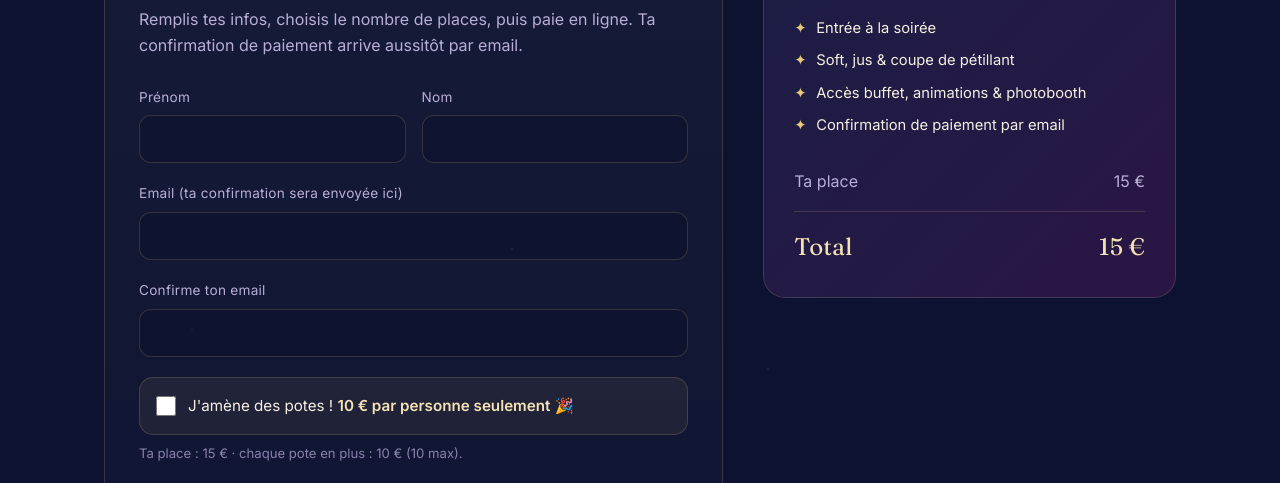
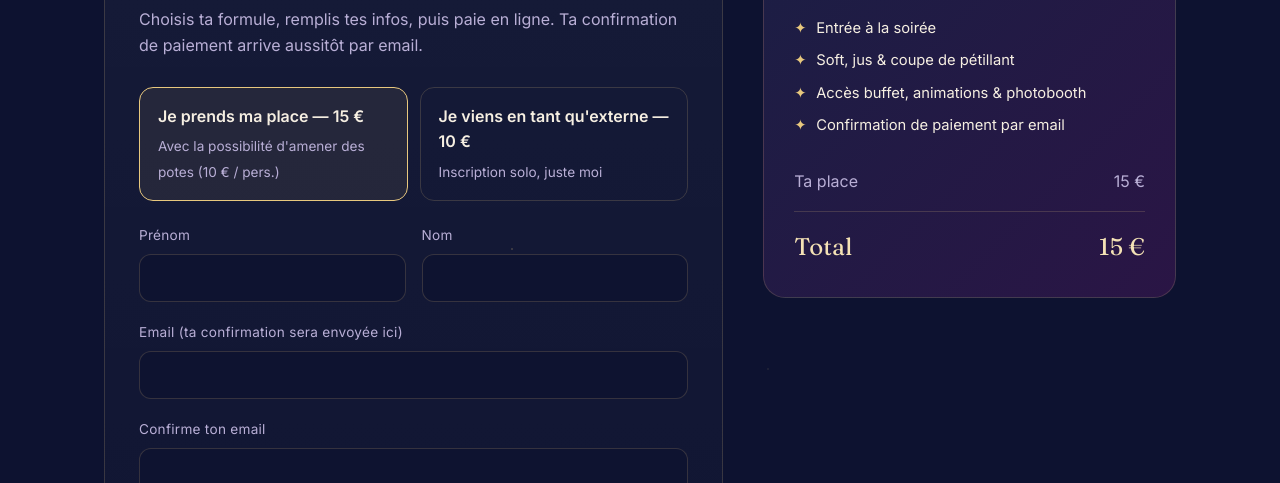
Before and after one commit to Jaammhhh/bal-de-promo-ifsi, a website: page reservation.html in a window 1280 px wide. Shown: the part 311-794 px from the top of the page. Drawn offline with Linux system fonts and the light colour scheme.

Commit message:
Add files via upload

```diff
--- a/reservation.html
+++ b/reservation.html
@@ -9,6 +9,17 @@
   <link rel="preconnect" href="https://fonts.gstatic.com" crossorigin />
   <link href="https://fonts.googleapis.com/css2?family=Fraunces:ital,opsz,wght@0,9..144,400;0,9..144,500;0,9..144,600;1,9..144,400&family=Inter:wght@400;500;600&display=swap" rel="stylesheet" />
   <link rel="stylesheet" href="css/style.css" />
+  <style>
+    /* Choix du type de réservation */
+    .type-resa { display: grid; grid-template-columns: 1fr 1fr; gap: 12px; margin-bottom: 24px; }
+    .type-opt { cursor: pointer; position: relative; }
+    .type-opt input { position: absolute; opacity: 0; pointer-events: none; }
+    .type-card { display: block; border: 1px solid var(--ligne); border-radius: 14px; padding: 16px 18px; transition: border-color .2s, background .2s; height: 100%; }
+    .type-card b { display: block; color: var(--creme); margin-bottom: 4px; }
+    .type-card span { color: var(--lavande); font-size: .85rem; }
+    .type-opt input:checked + .type-card { border-color: var(--or); background: rgba(232,200,126,.08); }
+    @media (max-width: 860px) { .type-resa { grid-template-columns: 1fr; } }
+  </style>
 </head>
 <body>
   <div class="banner">🎟️ Réservations ouvertes — Places limitées, ne tarde pas !</div>
@@ -33,9 +44,27 @@
       <div class="form-card">
         <p class="eyebrow">Réservation</p>
         <h2 class="serif">Réserve ta place</h2>
-        <p>Remplis tes infos, choisis le nombre de places, puis paie en ligne. Ta confirmation de paiement arrive aussitôt par email.</p>
+        <p>Choisis ta formule, remplis tes infos, puis paie en ligne. Ta confirmation de paiement arrive aussitôt par email.</p>
 
         <form id="resa-form" novalidate>
+          <!-- choix du type -->
+          <div class="type-resa">
+            <label class="type-opt">
+              <input type="radio" name="type" value="place" checked />
+              <span class="type-card">
+                <b>Je prends ma place — 15 €</b>
+                <span>Avec la possibilité d'amener des potes (10 € / pers.)</span>
+              </span>
+            </label>
+            <label class="type-opt">
+              <input type="radio" name="type" value="externe" />
+              <span class="type-card">
+                <b>Je viens en tant qu'externe — 10 €</b>
+                <span>Inscription solo, juste moi</span>
+              </span>
+            </label>
+          </div>
+
           <div class="row2">
             <div class="field">
               <label for="prenom">Prénom</label>
@@ -56,6 +85,8 @@
             <input type="email" id="email2" name="email2" required />
           </div>
 
+          <!-- section potes : visible seulement pour "Je prends ma place" -->
+          <div id="potes-section">
             <div class="potes-toggle">
               <input type="checkbox" id="avec-potes" />
               <label for="avec-potes">J'amène des potes ! <b>10 € par personne seulement</b> 🎉</label>
@@ -71,6 +102,7 @@
             <div id="potes-noms"></div>
 
             <p class="hint">Ta place : 15 € · chaque pote en plus : 10 € (10 max).</p>
+          </div>
 
           <div class="consent">
             <input type="checkbox" id="consent" required />
@@ -96,7 +128,7 @@
           <li>Accès buffet, animations & photobooth</li>
           <li>Confirmation de paiement par email</li>
         </ul>
-        <div class="line"><span>Ta place</span><span>15 €</span></div>
+        <div class="line"><span id="base-label">Ta place</span><span id="base-amount">15 €</span></div>
         <div class="line" id="line-potes" style="display:none"><span id="potes-label">Potes</span><span id="potes-sum">0 €</span></div>
         <div class="total"><span>Total</span><span id="total">15 €</span></div>
       </aside>
```
Lines whose indentation alone changed are shown as unchanged.
